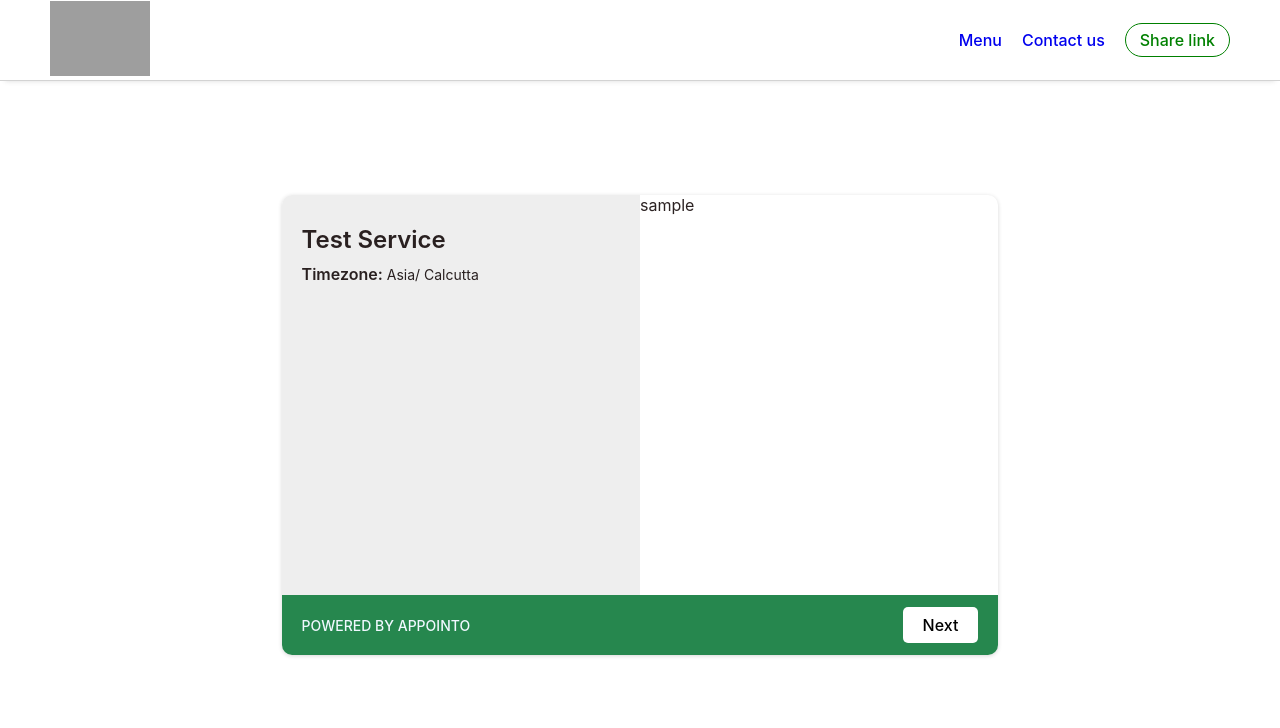
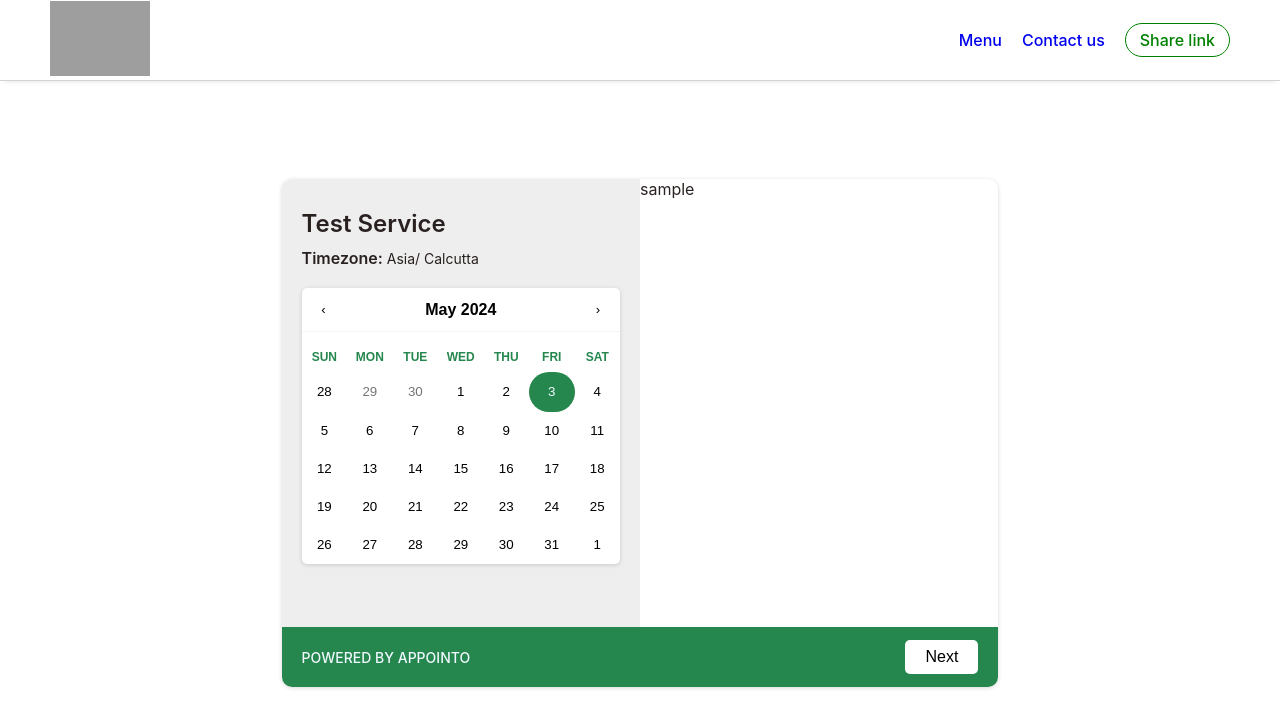
Before and after one commit to anoopw3bdev/appointment-ui, a React app: page / in a window 1280 px wide. Shown: the top 728 px of the page. Built offline with nearby package versions, Linux system fonts and the light colour scheme; grey boxes are pictures that could not be loaded; the HTML template or start-up script is replaced by a standard one.

Commit message:
add react-calendar and applied styles

```diff
--- a/package.json
+++ b/package.json
@@ -11,6 +11,7 @@
   },
   "dependencies": {
     "react": "^18.2.0",
+    "react-calendar": "^5.0.0",
     "react-dom": "^18.2.0"
   },
   "devDependencies": {
--- /dev/null
+++ b/src/components/Calendar.jsx
@@ -0,0 +1,16 @@
+import { useState } from "react";
+import Calendar from "react-calendar";
+import "react-calendar/dist/Calendar.css";
+
+export const CalendarComponent = () => {
+  const [value, onChange] = useState();
+  return (
+    <div>
+      <Calendar
+        onChange={onChange}
+        value={value}
+        calendarType={"gregory"}
+      />
+    </div>
+  );
+};
--- a/src/components/CalendarSection.jsx
+++ b/src/components/CalendarSection.jsx
@@ -1,13 +1,17 @@
-import "../styles/CalendarSection.css"
+import { CalendarComponent } from "./Calendar";
+import "../styles/CalendarSection.css";
 
 export const CalendarSection = () => {
-    return(
+  return (
     <div className="calendar-section">
       <div className="title">Test Service</div>
       <div className="timezone">
         <span>Timezone:</span>
         <span>&nbsp;Asia/ Calcutta</span>
       </div>
+      <div className="calendar-wrapper">
+        <CalendarComponent />
       </div>
-    )
-}
+    </div>
+  );
+};
--- a/src/components/ui/Button.jsx
+++ b/src/components/ui/Button.jsx
@@ -1,6 +1,10 @@
 import "../../styles/ui/Button.css"
 
-const Button = ({ text="", onClick ={}, className="" }) => {
+const Button = ({
+  text = "",
+  onClick = () => {},
+  className = "",
+}) => {
   return (
     <button className={`button ${className}`} onClick={onClick}>
       {text}
--- a/src/index.css
+++ b/src/index.css
@@ -25,22 +25,3 @@ h1 {
   font-size: 3.2em;
   line-height: 1.1;
 }
-
-button {
-  border-radius: 8px;
-  border: 1px solid transparent;
-  padding: 0.6em 1.2em;
-  font-size: 1em;
-  font-weight: 500;
-  font-family: inherit;
-  background-color: #1a1a1a;
-  cursor: pointer;
-  transition: border-color 0.25s;
-}
-button:hover {
-  border-color: #646cff;
-}
-button:focus,
-button:focus-visible {
-  outline: 4px auto -webkit-focus-ring-color;
-}
--- a/src/styles/CalendarContainer.css
+++ b/src/styles/CalendarContainer.css
@@ -1,5 +1,5 @@
 main {
-    height: 86%;
+    height: 88%;
     display: flex;
     align-items: center;
     justify-content: center;
@@ -11,7 +11,7 @@ main >div {
 }
 
 .calendar-container {
-    height: 50vh;
+    height: 56vh;
     /* box-shadow: rgba(0, 0, 0, 0.16) 0px 1px 4px; */
     width: 56vw;
     margin-left: auto;
--- a/src/styles/CalendarSection.css
+++ b/src/styles/CalendarSection.css
@@ -13,11 +13,54 @@
     margin-bottom: 10px;
 }
 
-.calendar-section .timezone >span:first-child{
+.calendar-section .timezone >span:first-child {
     font-weight: 600;
     font-size: 16px;
 }
 
-.calendar-section .timezone >span:last-child{
+.calendar-section .timezone >span:last-child {
     font-size: 14px;
 }
+
+.calendar-section .calendar-wrapper {
+    margin-top: 20px;
+}
+
+.calendar-section .react-calendar {
+    border: none;
+    width: 370px;
+    border-radius: 5px;
+    box-shadow: rgba(0, 0, 0, 0.16) 0px 1px 4px;;
+}
+
+.calendar-section .react-calendar__navigation__next2-button,
+.calendar-section .react-calendar__navigation__prev2-button{
+    display: none;
+}
+
+.calendar-section .react-calendar__month-view__weekdays abbr{
+    text-decoration: none;
+    color: #26874E;
+}
+
+.calendar-section .react-calendar .react-calendar__navigation {
+    border-bottom: 1px solid rgb(244, 244, 244);
+    margin-bottom: 10px;
+}
+
+.calendar-section .react-calendar .react-calendar__navigation__label {
+    pointer-events: none;
+    font-weight: 600;
+    font-size: 16px;
+}
+
+.calendar-section .react-calendar .react-calendar__tile--now {
+    background-color: #26874E;
+    border-radius: 24px;
+    height: 40px;
+    color: aliceblue;
+}
+
+.react-calendar__month-view__days__day--weekend {
+    color: black;
+}
```
Also changed, not shown: 1 other file (tests, documents, lock files or other folders). Lines whose indentation alone changed are shown as unchanged.
